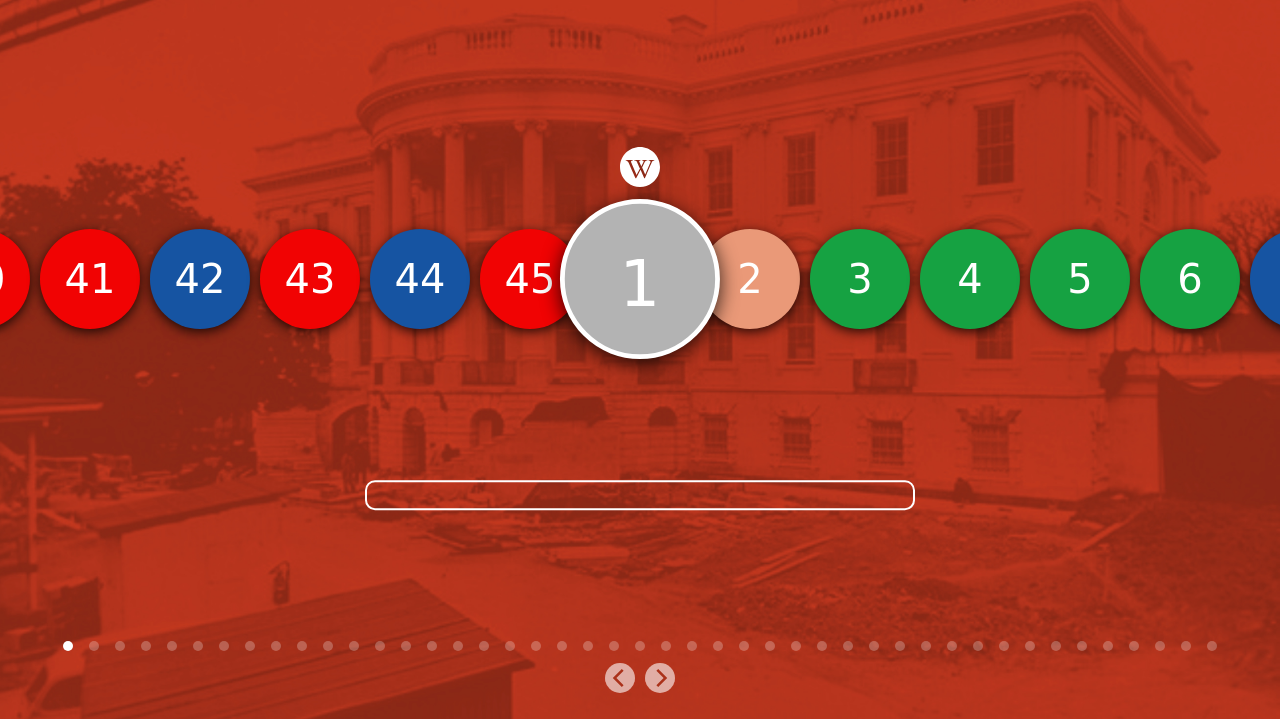
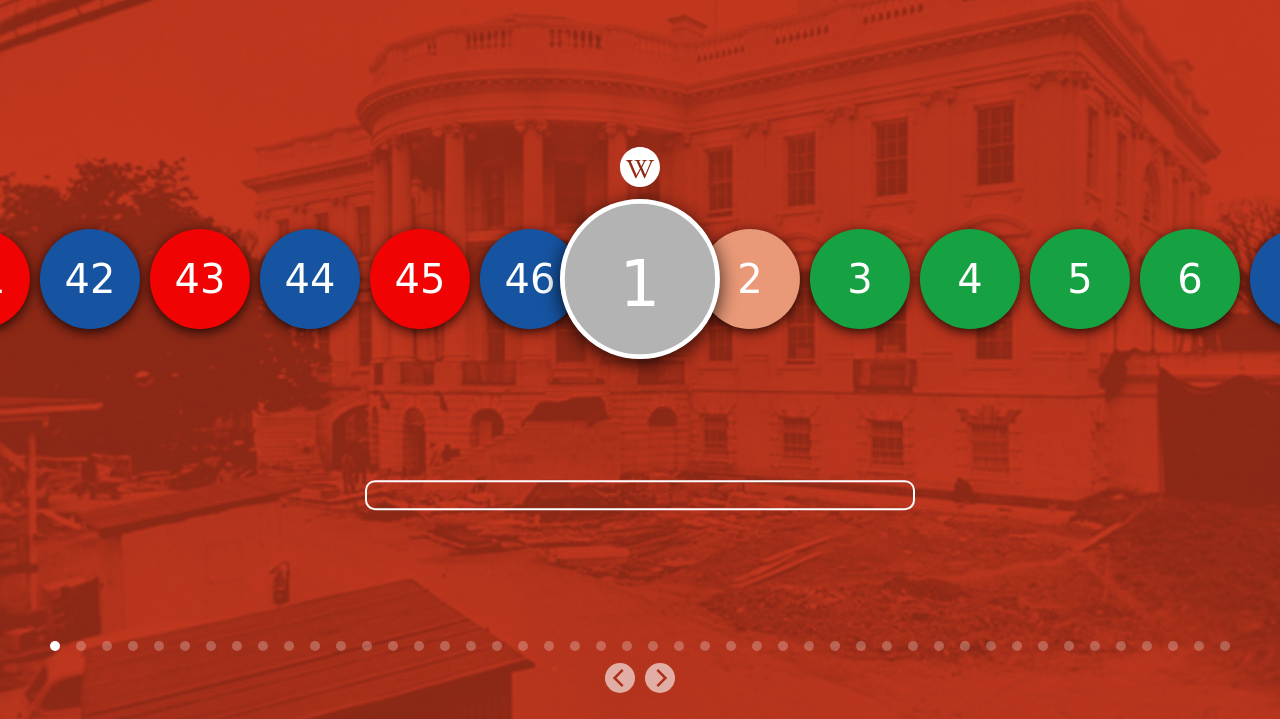
Before and after one commit to victorreverter/potusdata, a plain HTML site: page index.html in a window 1280 px wide. Shown: the part 81-800 px from the top of the page. Drawn offline with nearby package versions, Linux system fonts and the light colour scheme; a web font is replaced by a local one.

Commit message:
Update Joe Biden

```diff
--- a/index.html
+++ b/index.html
@@ -273,6 +273,10 @@
                     <div class="potus-pic"></div>
                     <p>45</p>
                 </div>
+                <div id="P46" class="gallery-cell democratic">
+                    <div class="potus-pic"></div>
+                    <p>46</p>
+                </div>
             </div>
         </div>
 
--- a/js/script.js
+++ b/js/script.js
@@ -399,12 +399,21 @@ const POTUS_DATA = {
     },
     "P45": {
         "name": "Donald Trump",
-        "presidency": "January 20, 2017 / Incumbent",
+        "presidency": "January 20, 2017 / January 20, 2021",
         "number": "45",
         "party": "Republican",
         "urlPic": "assets/presidents/45-DonaldTrump.jpg",
         "urlWiki": "https://en.wikipedia.org/wiki/Donald_Trump",
         "quote": "...we all bleed the same red blood of patriots, we all enjoy the same glorious freedoms, and we all salute the same great American Flag."
+    },
+    "P46": {
+        "name": "Joe Biden",
+        "presidency": "January 20, 2021 / Incumbent",
+        "number": "46",
+        "party": "Democratic",
+        "urlPic": "assets/presidents/46-JoeBiden.jpg",
+        "urlWiki": "https://en.wikipedia.org/wiki/Joe_Biden",
+        "quote": "Fear never builds the future, but hope does. Keep faith folks."
     },
 };
 
```
Also changed, not shown: assets/presidents/46-JoeBiden.jpg (added).
